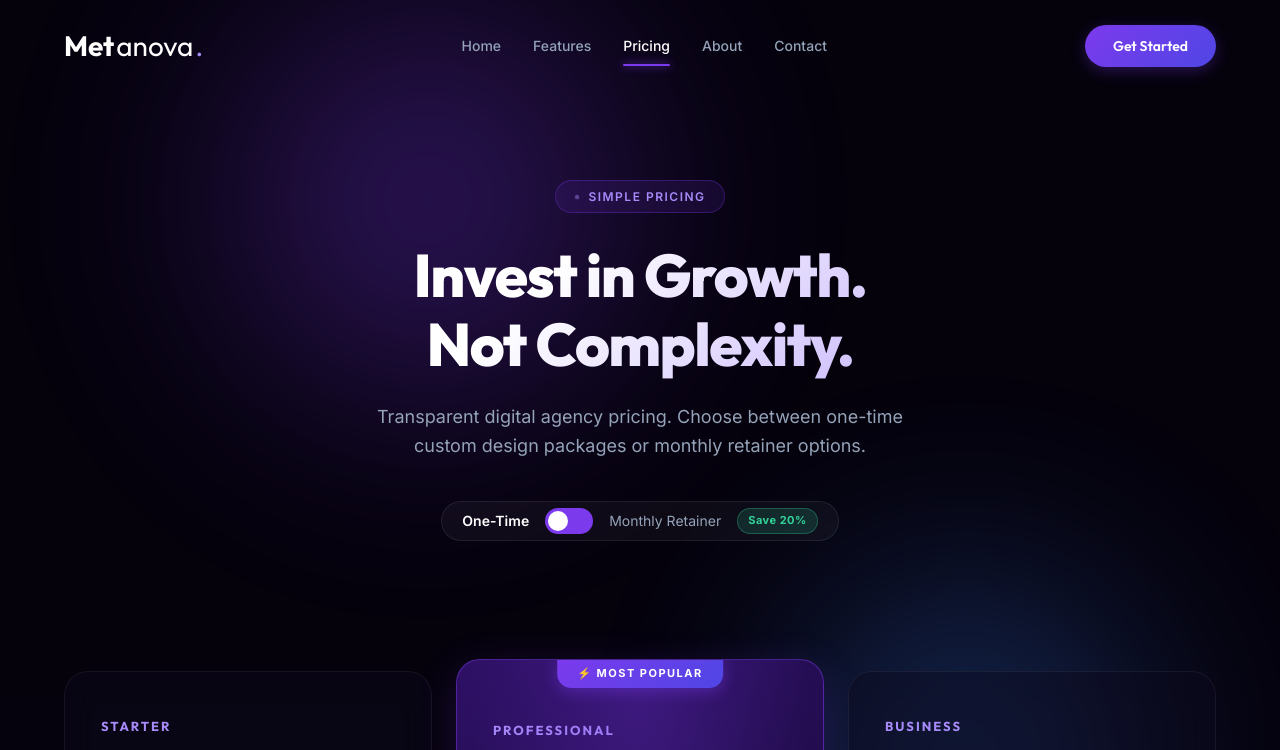
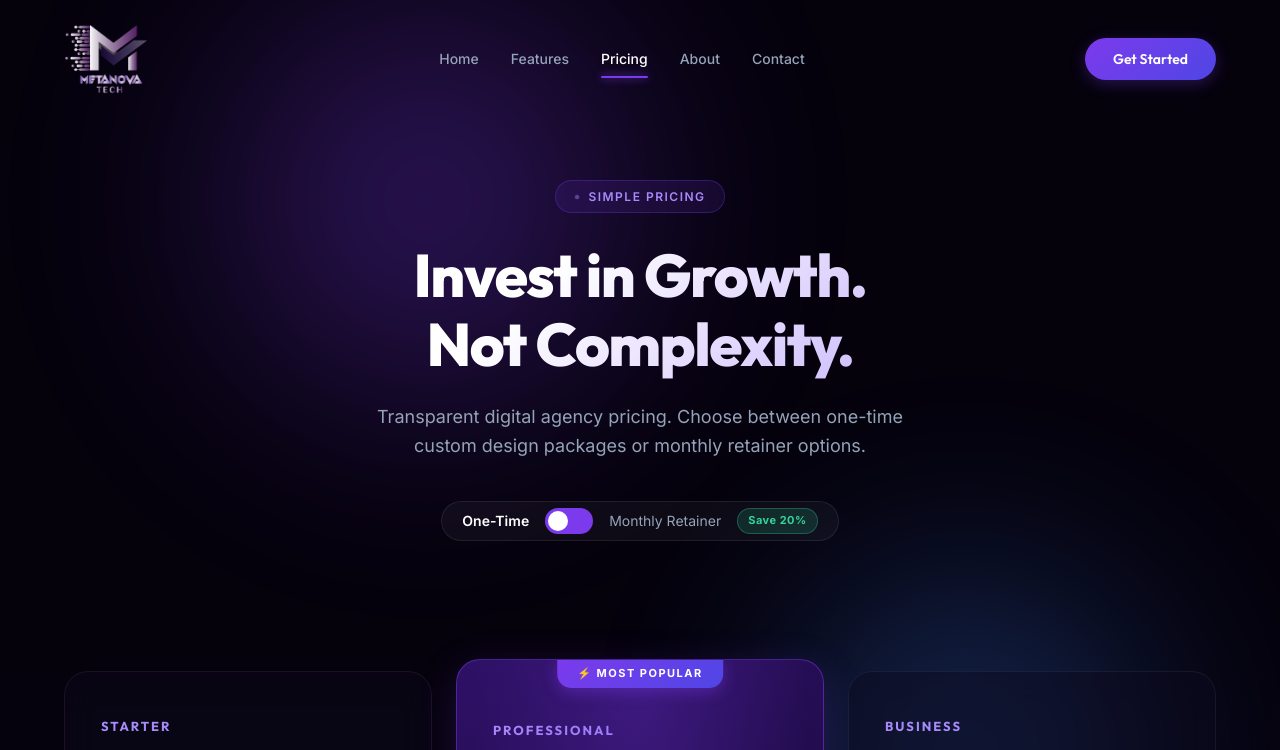
Before and after one commit to Ahmed-raza2k9/FintTech-Frontend-Design, a plain HTML site: page pricing.html in a window 1280 px wide. Shown: the top 750 px of the page. Drawn offline with Linux system fonts and the light colour scheme.

Commit message:
logo added

```diff
--- a/pricing.html
+++ b/pricing.html
@@ -394,10 +394,10 @@
   </div>
 
   <!-- Header -->
-  <header>
+   <header>
     <div class="container">
-      <a href="index.html" class="logo" id="header-logo">
-        Met<span>anova</span><span class="logo-dot">.</span>
+      <a href="#" class="logo" id="header-logo">
+          <img src="metanova logo.png" alt="Metanova Logo">
       </a>
       <nav class="nav-menu" id="nav-menu" aria-label="Main Navigation">
         <a href="index.html" class="nav-link" id="nav-home">Home</a>
@@ -406,14 +406,16 @@
         <a href="about.html" class="nav-link" id="nav-about">About</a>
         <a href="contact.html" class="nav-link" id="nav-contact">Contact</a>
         <div class="menu-ctas-mobile">
-          <button class="btn btn-primary">Get Started</button>
+          <button class="btn btn-primary" id="mobile-btn-get-started">Get Started</button>
         </div>
       </nav>
       <div class="header-ctas">
         <button class="btn btn-primary" id="btn-get-started">Get Started</button>
       </div>
       <button class="mobile-menu-toggle" id="mobile-menu-toggle" aria-label="Toggle Menu">
-        <span></span><span></span><span></span>
+        <span></span>
+        <span></span>
+        <span></span>
       </button>
     </div>
   </header>
@@ -629,7 +631,9 @@
   <footer>
     <div class="container">
       <div class="footer-top">
-        <a href="index.html" class="logo">Met<span>anova</span><span class="logo-dot">.</span></a>
+        <a href="index.html" class="logo">
+          <img src="metanova logo.png" alt="Metanova Logo">
+      </a>
         <div class="social-links">
           <a href="#" class="social-icon" aria-label="X/Twitter"><svg viewBox="0 0 24 24"><path d="M18.244 2.25h3.308l-7.227 8.26 8.502 11.24H16.17l-5.214-6.817L4.99 21.75H1.68l7.73-8.835L1.254 2.25H8.08l4.713 6.231zm-1.161 17.52h1.833L7.084 4.126H5.117z"/></svg></a>
           <a href="#" class="social-icon" aria-label="LinkedIn"><svg viewBox="0 0 24 24"><path d="M19 0h-14c-2.761 0-5 2.239-5 5v14c0 2.761 2.239 5 5 5h14c2.762 0 5-2.239 5-5v-14c0-2.761-2.238-5-5-5zm-11 19h-3v-11h3v11zm-1.5-12.268c-.966 0-1.75-.79-1.75-1.764s.784-1.764 1.75-1.764 1.75.79 1.75 1.764-.783 1.764-1.75 1.764zm13.5 12.268h-3v-5.604c0-3.368-4-3.113-4 0v5.604h-3v-11h3v1.765c1.396-2.586 7-2.777 7 2.476v6.759z"/></svg></a>
--- a/style.css
+++ b/style.css
@@ -152,22 +152,15 @@ header .container {
 }
 
 .logo {
-  font-family: var(--font-headings);
-  font-size: 28px;
-  font-weight: 700;
-  color: #ffffff;
   display: flex;
   align-items: center;
-  gap: 2px;
+  gap: 8px;
 }
 
-.logo span {
-  font-weight: 400;
-}
-
-.logo-dot {
-  color: var(--accent-purple-light);
-  display: inline-block;
+.logo img {
+  height: 70px;
+  width: auto;
+  display: block;
 }
 
 .nav-menu {
```
Also changed, not shown: about.html (+6 -2 lines), contact.html (+11 -5 lines), features.html (+4 -2 lines), index.html (+2 -2 lines), metanova logo.png (added).
